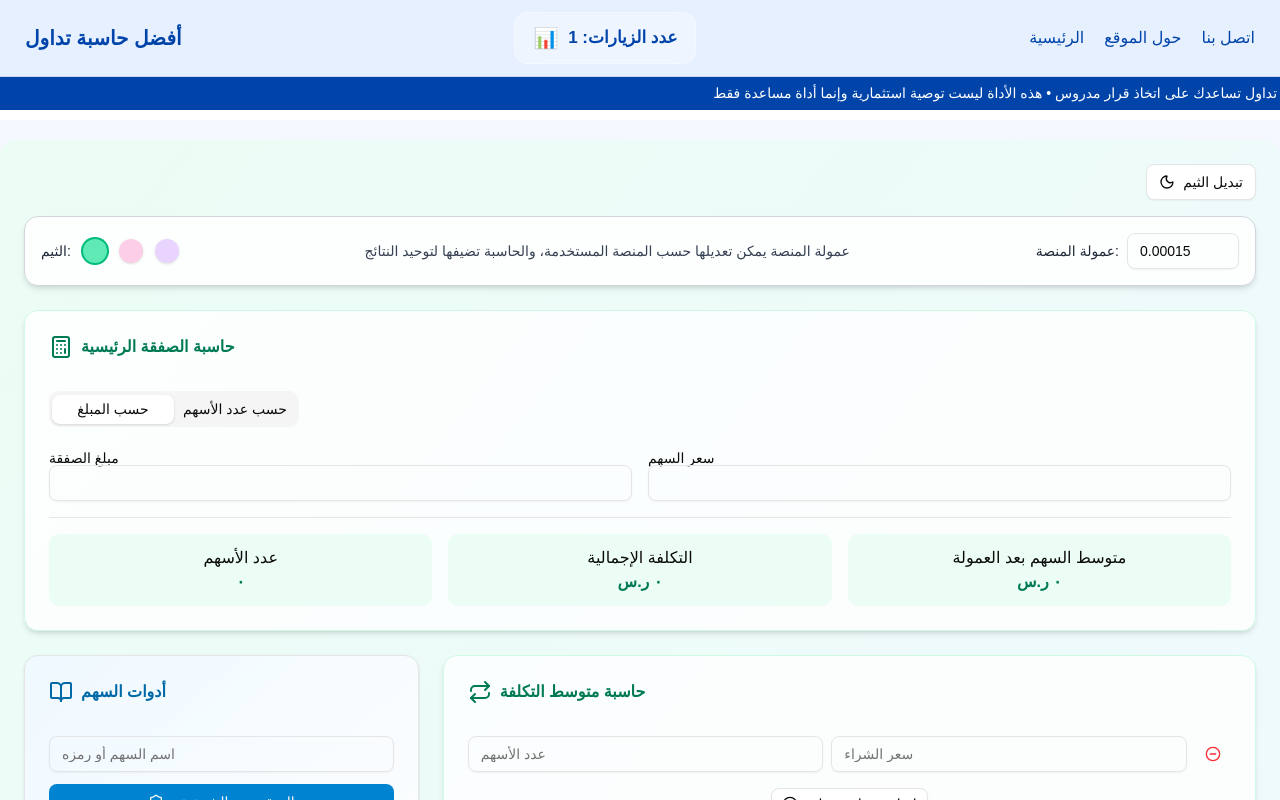
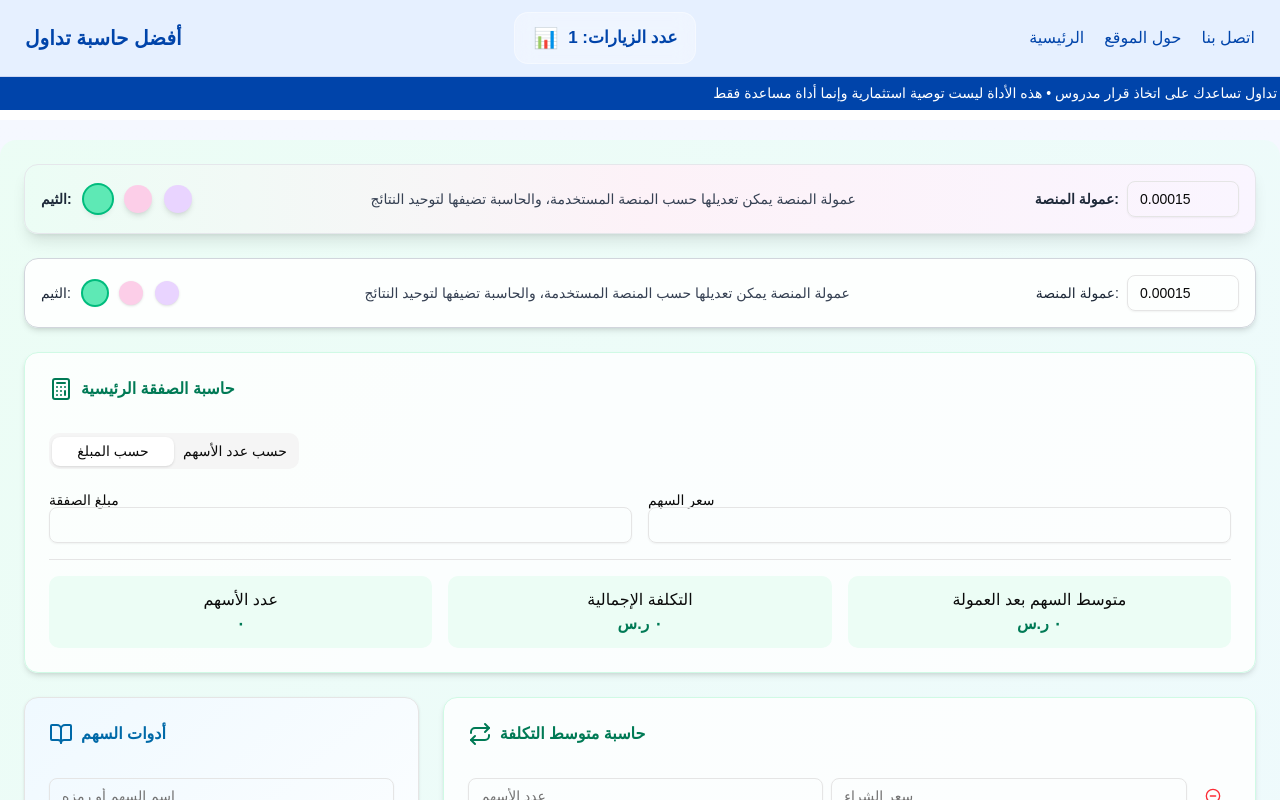
Before and after one commit to drishinnawy/tadawul-calculator-web, a Next.js app: page / in a window 1280 px wide. Shown: the top 800 px of the page. Built offline with nearby package versions, Linux system fonts and the light colour scheme; no server answers; the database is empty.

Commit message:
Implement settings bar for theme and commission
Added a settings bar with theme selection and platform commission input.

```diff
--- a/src/components/TadawulCalculator.tsx
+++ b/src/components/TadawulCalculator.tsx
@@ -109,10 +109,59 @@ return(
 <div className={`p-6 rounded-2xl ${themeClasses}`}>
 {toastMsg&&<Toast message={toastMsg.message} type={toastMsg.type}/>}
 
-<div className="flex justify-end mb-4">
-<Button variant="outline" onClick={()=>setTheme(theme==="mint"?"royal":"mint")} className="flex items-center gap-2">
-{theme==="mint"?<Moon className="w-4 h-4"/>:<Sun className="w-4 h-4"/>} تبديل الثيم
-</Button>
+{/* شريط الإعدادات الملون */}
+<div className="flex flex-col md:flex-row items-center justify-between gap-4 mb-6 p-4 rounded-xl shadow-lg border border-gray-200 bg-gradient-to-r from-emerald-50 via-pink-50 to-purple-50">
+
+  {/* الثيم */}
+  <div className="flex items-center gap-3 order-1 md:order-none">
+    <span className="text-sm font-semibold text-gray-800">الثيم:</span>
+
+    <button
+      onClick={() => setTheme("mint")}
+      className={`w-7 h-7 rounded-full shadow-md transition-all ${
+        theme === "mint"
+          ? "ring-2 ring-emerald-500 bg-emerald-300"
+          : "bg-emerald-200 hover:bg-emerald-300"
+      }`}
+    ></button>
+
+    <button
+      onClick={() => setTheme("pink")}
+      className={`w-7 h-7 rounded-full shadow-md transition-all ${
+        theme === "pink"
+          ? "ring-2 ring-pink-500 bg-pink-300"
+          : "bg-pink-200 hover:bg-pink-300"
+      }`}
+    ></button>
+
+    <button
+      onClick={() => setTheme("purple")}
+      className={`w-7 h-7 rounded-full shadow-md transition-all ${
+        theme === "purple"
+          ? "ring-2 ring-purple-500 bg-purple-300"
+          : "bg-purple-200 hover:bg-purple-300"
+      }`}
+    ></button>
+  </div>
+
+  {/* النص */}
+  <p className="text-xs md:text-sm font-medium text-gray-700 text-center leading-relaxed flex-1">
+    عمولة المنصة يمكن تعديلها حسب المنصة المستخدمة، والحاسبة تضيفها لتوحيد النتائج
+  </p>
+
+  {/* عمولة المنصة */}
+  <div className="flex items-center gap-2 order-2 md:order-none">
+    <span className="text-sm font-semibold text-gray-800">عمولة المنصة:</span>
+    <Input
+      type="number"
+      step="0.00001"
+      placeholder="0.00015"
+      value={sellCommissionRate}
+      onChange={(e) => setSellCommissionRate(e.target.value)}
+      className="w-28 h-9 text-sm"
+    />
+  </div>
+
 </div>
 
 {/* شريط الإعدادات المحسّن */}
```
